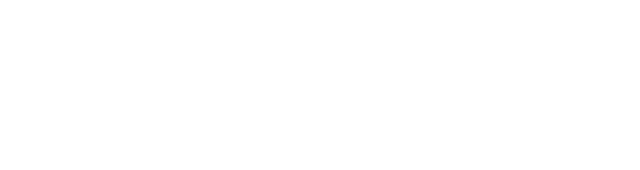
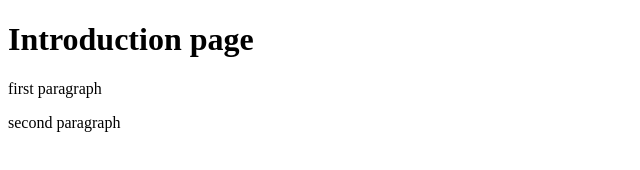
Before and after one commit to bartholomew1980/blogwww, a plain HTML site: page index.html in a window 1280 px wide. Shown: the whole page, without its empty margins (0-640 px from the left). Drawn offline with Linux system fonts and the light colour scheme.

Commit message:
second commit

```diff
--- a/index.html
+++ b/index.html
@@ -2,11 +2,13 @@
 <html lang="en">
 <head>
     <meta charset="UTF-8">
-    <meta name="viewport" content="width=device-width, initial-scale=1.0">
-    <meta http-equiv="X-UA-Compatible" content="ie=edge">
-    <title>Document</title>
+    <link rel="stylesheet" type="text/css" href="main.css">
+    <title>Bart Blog</title>
+
 </head>
 <body>
-
+    <h1>Introduction page</h1>
+    <p>first paragraph</p>
+    <p>second paragraph</p>
 </body>
 </html>
```
Also changed, not shown: Page1.html (added), main.css (added), page2.html (added).
